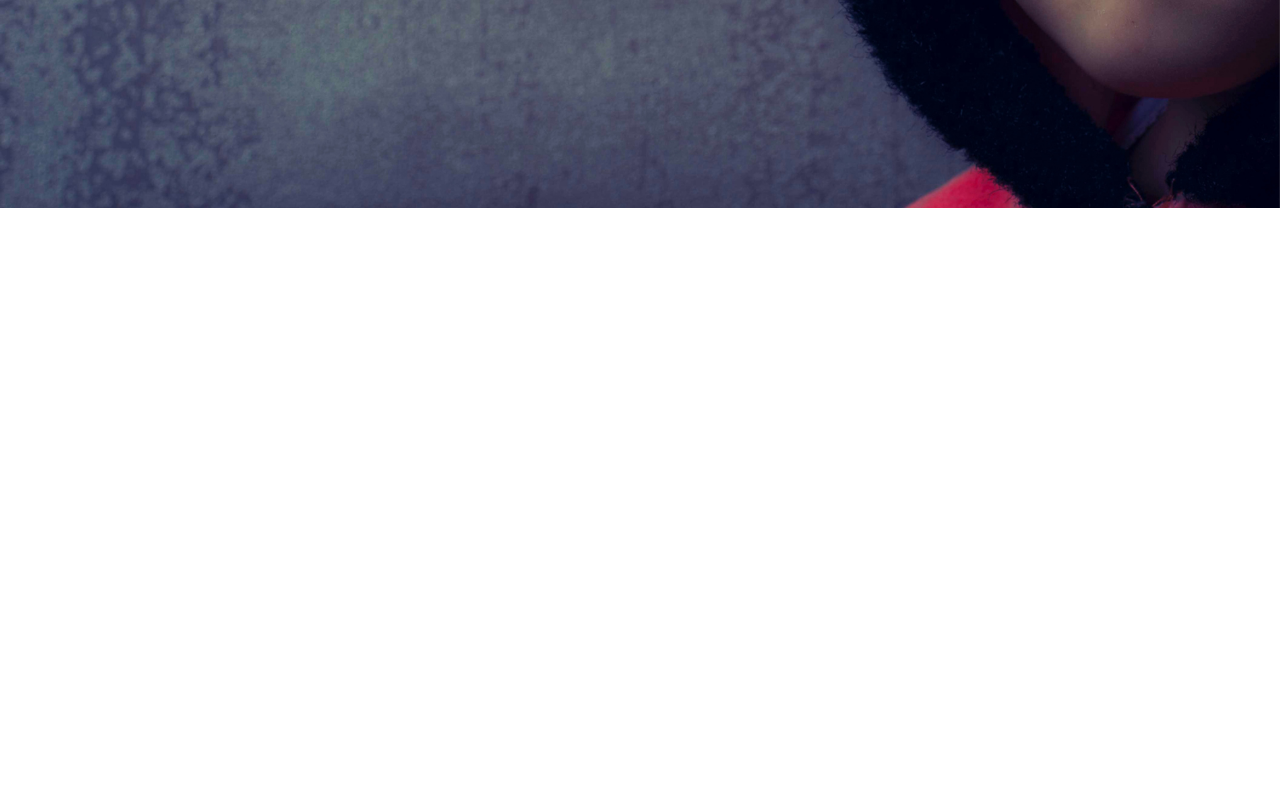
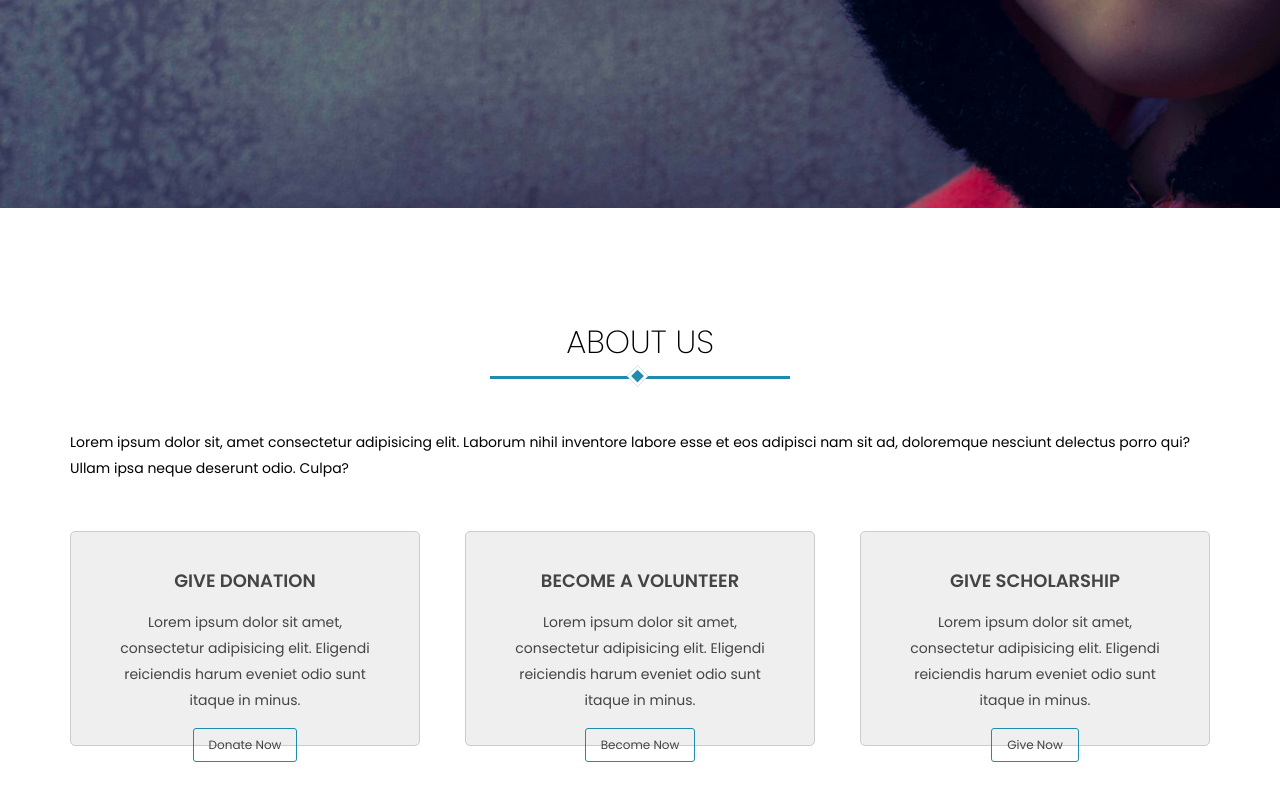
Before and after one commit to TroyMoses/charityApp, a Next.js app: page / in a window 1280 px wide. Shown: the part 592-1392 px from the top of the page. Before the commit the page ends 800 px from the top, so only its background shows below. Built offline with nearby package versions, Linux system fonts and the light colour scheme.

Commit message:
About page prototype done

```diff
--- a/app/css/style.css
+++ b/app/css/style.css
@@ -4,6 +4,10 @@
 
 button, div {
     font-family: "Poppins", sans-serif;
+}
+
+html, body {
+    scroll-behavior: smooth;
 }
 
 * {
@@ -24,6 +28,37 @@ p {
 .container {
     width: 1140px;
     margin: auto;
+}
+
+.sectionTitle {
+    width: 300px;
+    border-bottom: 3px solid #1f8cad;
+    text-align: center;
+    font-size: 2rem;
+    font-weight: 200;
+    margin: 0 auto 50px;
+    position: relative;
+    padding: 10px 0;
+    text-transform: uppercase;
+}
+
+.sectionTitle::after {
+    display: inline-block;
+    margin-top: 6px;
+    content: "";
+    height: 15px;
+    width: 15px;
+    background-color: #1f8cad;
+    position: absolute;
+    left: calc(50% - 10px);
+    top: calc(75% - 7px);
+    transform: rotate(45deg) translate(50%, 50%);
+    border: 3px solid #fff;
+}
+
+section {
+    padding: 100px 0;
+    position: relative;
 }
 
 /* Common style end */
@@ -69,7 +104,8 @@ header nav ul li .link {
 }
 
 header nav ul li .link:hover {
-    background-color: #e43a47;
+    background-color: #1f8cad;
+    border-radius: 5px;
 }
 
 .banner {
@@ -92,7 +128,7 @@ header nav ul li .link:hover {
 }
 
 .banner h1 span {
-    background-color: #e43a47;
+    background-color: #1f8cad;
     display: inline-block;
     line-height: 3.5rem;
     padding: 0 15px;
@@ -108,7 +144,7 @@ header nav ul li .link:hover {
 }
 
 .banner button {
-    background-color: #e43a47;
+    background-color: #1f8cad;
     border: 0;
     outline: none;
     color: #fff;
@@ -120,3 +156,64 @@ header nav ul li .link:hover {
 }
 
 /* Home style end */
+
+
+/* About section start */
+
+#aboutSection .cards {
+    display: flex;
+    flex-wrap: wrap;
+    justify-content: space-between;
+    margin-top: 50px;
+    position: relative;
+    height: 245px;
+}
+
+#aboutSection .cards > div {
+    width: 350px;
+    background-color: #efefef;
+    padding: 35px;
+    color: #444;
+    text-align: center;
+    border-radius: 5px;
+    height: 215px;
+    border: 1px solid #ccc;
+    transition: 0.4s;
+}
+
+#aboutSection .cards > div:hover {
+    width: 400px;
+    margin-top: -20px;
+    border-color: #1f8cad;
+    padding: 55px;
+    height: auto;
+}
+
+#aboutSection .cards > div .title {
+    font-size: 18px;
+    font-weight: 600;
+    text-transform: uppercase;
+}
+
+#aboutSection .cards > div p {
+    font-size: 14px;
+    margin-top: 15px;
+}
+
+#aboutSection .cards > div button {
+    border: 1px solid #1f8cad;
+    outline: none;
+    padding: 7px 15px;
+    margin-top: 15px;
+    font-size: 12px;
+    border-radius: 3px;
+    cursor: pointer;
+    transition: 0.3s;
+}
+
+#aboutSection .cards > div:hover button {
+    background-color: #1f8cad;
+    color: #fff;
+}
+
+/* About section end */
--- a/app/page.jsx
+++ b/app/page.jsx
@@ -94,7 +94,7 @@ export default function HomePage() {
     // };
 
     return (
-        <div className="">
+        <div className="scroll-smooth">
             <div className="fullContainer banner" id="homeSection">
                 <header>
                     <div className="container">
@@ -106,15 +106,15 @@ export default function HomePage() {
                                 className="rounded-md"/>
                         </div>
 
-                        <nav>
+                        <nav className="pt-5">
                             <ul>
                                 <li>
-                                    <Link href="" className="link">
+                                    <Link href="#homeSection" className="link">
                                         Home
                                     </Link>
                                 </li>
                                 <li>
-                                    <Link href="" className="link">
+                                    <Link href="#aboutSection" className="link">
                                         About Us
                                     </Link>
                                 </li>
@@ -138,6 +138,11 @@ export default function HomePage() {
                                         Join Us
                                     </Link>
                                 </li>
+                                <li>
+                                    <Link href="" className="link bg-amber-700 rounded-lg">
+                                        Donate
+                                    </Link>
+                                </li>
                             </ul>
                         </nav>
 
@@ -154,6 +159,61 @@ export default function HomePage() {
                 </div>
             </div>
             {/* Home section ends here */}
+
+            <section className="fullContainer" id="aboutSection">
+                <div className="container">
+                    <h2 className="sectionTitle">
+                        About Us
+                    </h2>
+                    <p>
+                        Lorem ipsum dolor sit, amet consectetur adipisicing elit. Laborum nihil inventore labore esse et eos adipisci nam sit ad, doloremque nesciunt delectus porro qui? Ullam ipsa neque deserunt odio. Culpa?
+                    </p>
+                    <div className="cards">
+
+                        <div className="donationBox">
+                            <div className="title">
+                                Give Donation
+                            </div>
+                            <p>
+                               Lorem ipsum dolor sit amet, consectetur adipisicing elit. Eligendi reiciendis harum eveniet odio sunt itaque in minus.
+                            </p>
+                            <button>
+                                Donate Now
+                            </button>
+                        </div>
+                        {/* Donation Box end */}
+
+                        <div className="volunteerBox">
+                            <div className="title">
+                                Become a volunteer
+                            </div>
+                            <p>
+                               Lorem ipsum dolor sit amet, consectetur adipisicing elit. Eligendi reiciendis harum eveniet odio sunt itaque in minus.
+                            </p>
+                            <button>
+                                Become Now
+                            </button>
+                        </div>
+                        {/* Donation Box end */}
+
+                        <div className="scholarshipBox">
+                            <div className="title">
+                                Give Scholarship
+                            </div>
+                            <p>
+                               Lorem ipsum dolor sit amet, consectetur adipisicing elit. Eligendi reiciendis harum eveniet odio sunt itaque in minus.
+                            </p>
+                            <button>
+                                Give Now
+                            </button>
+                        </div>
+                        {/* Donation Box end */}
+
+                    </div>
+                </div>
+            </section>
+            {/* About section ends here */}
+
         </div>
     )
 }
```
